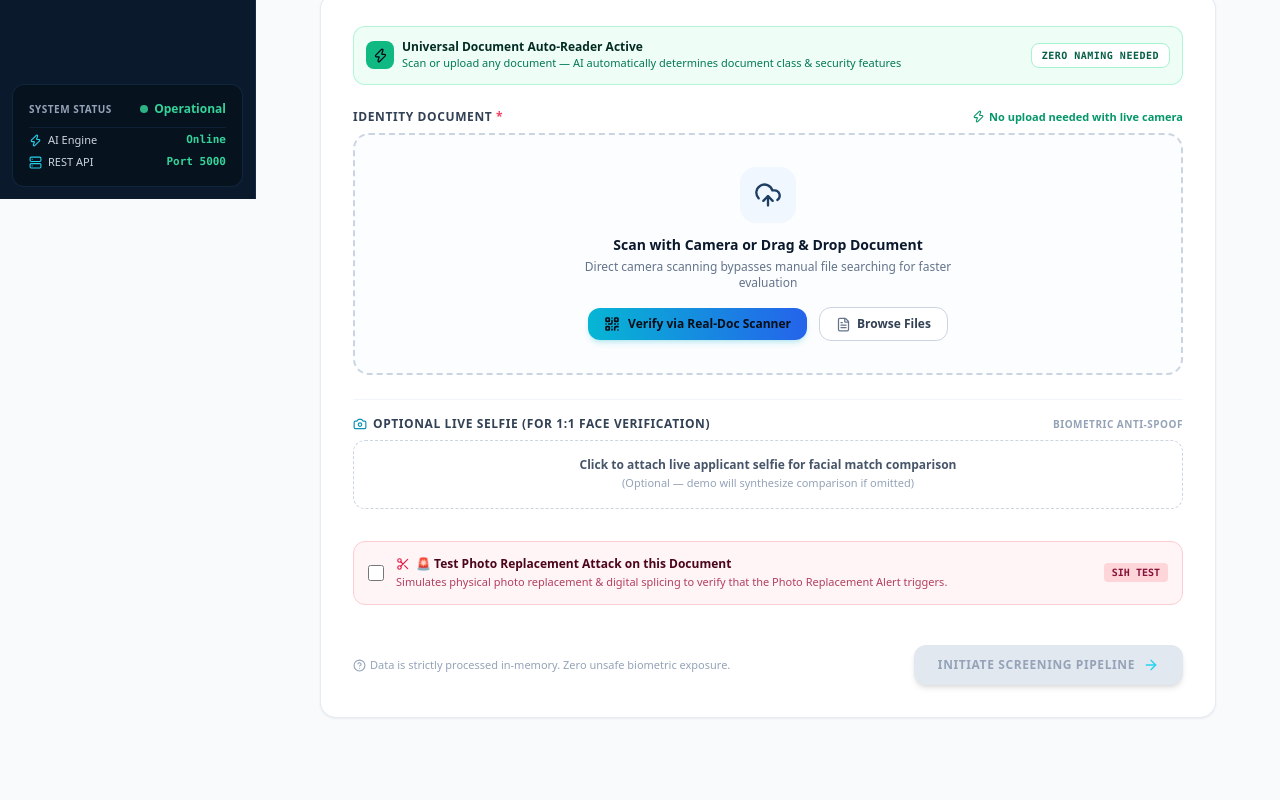
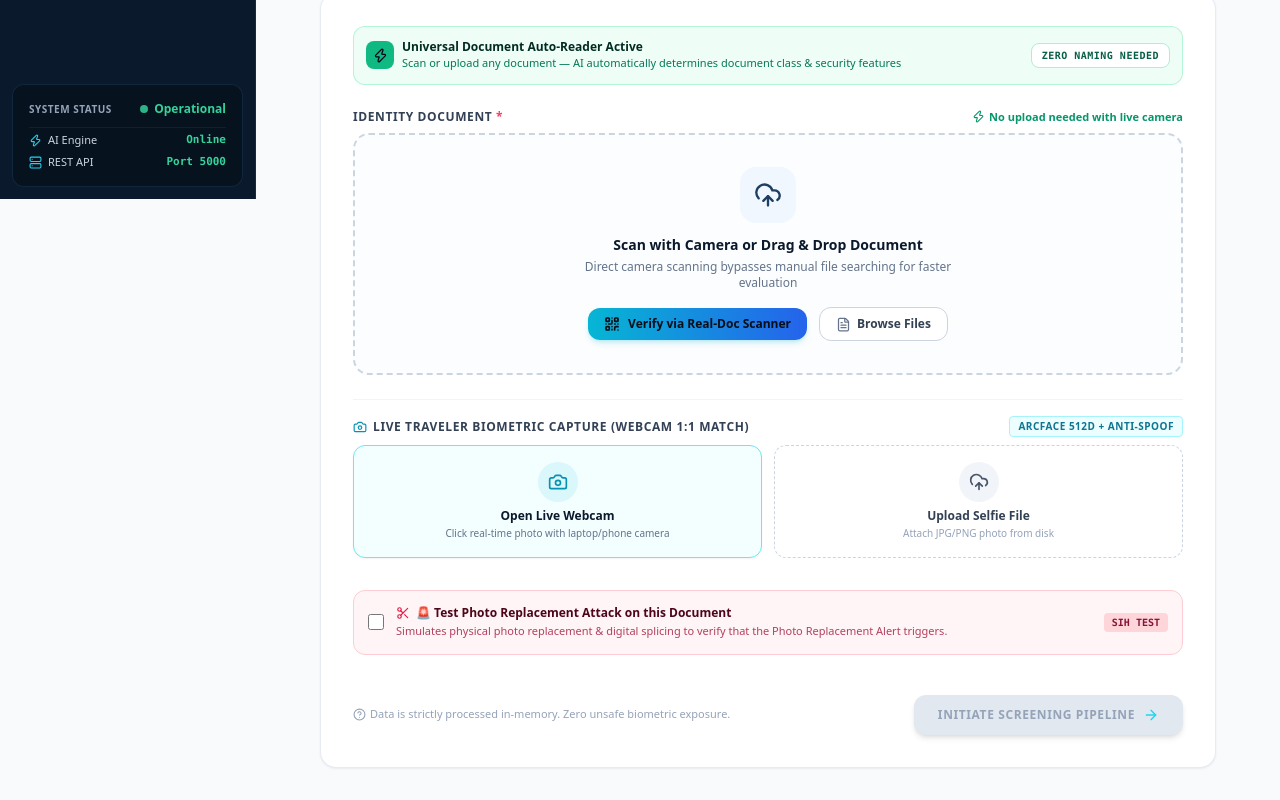
Before and after one commit to Ayush9833/AYESAR, a React (Vite) app in the folder frontend/: page /#/screenings/new in a window 1280 px wide. Shown: the part 601-1401 px from the top of the page. Before the commit the page ends 1351 px from the top, so only its background shows below. Built offline with nearby package versions, Linux system fonts and the light colour scheme; no server answers; what @zxing/library would draw is missing.

Commit message:
feat(screening): add interactive live webcam face capture module with oval guide

```diff
--- a/frontend/src/components/screening/UploadBox.jsx
+++ b/frontend/src/components/screening/UploadBox.jsx
@@ -31,6 +31,61 @@ export default function UploadBox({ onStartScreening, isLoading }) {
 
   const docInputRef = useRef(null);
   const selfieInputRef = useRef(null);
+
+  const [isCameraActive, setIsCameraActive] = useState(false);
+  const [cameraError, setCameraError] = useState(null);
+  const videoRef = useRef(null);
+  const streamRef = useRef(null);
+
+  const startCamera = async () => {
+    setCameraError(null);
+    try {
+      const stream = await navigator.mediaDevices.getUserMedia({
+        video: { width: { ideal: 640 }, height: { ideal: 480 }, facingMode: 'user' }
+      });
+      streamRef.current = stream;
+      setIsCameraActive(true);
+      setTimeout(() => {
+        if (videoRef.current) {
+          videoRef.current.srcObject = stream;
+          videoRef.current.play().catch(e => console.error('Play error:', e));
+        }
+      }, 100);
+    } catch (err) {
+      console.error('Camera access error:', err);
+      setCameraError('Unable to access webcam. Please grant camera permission or attach an image file.');
+    }
+  };
+
+  const capturePhoto = () => {
+    if (!videoRef.current) return;
+    const video = videoRef.current;
+    const canvas = document.createElement('canvas');
+    canvas.width = video.videoWidth || 640;
+    canvas.height = video.videoHeight || 480;
+    const ctx = canvas.getContext('2d');
+    // Mirror image for natural user selfie perspective
+    ctx.translate(canvas.width, 0);
+    ctx.scale(-1, 1);
+    ctx.drawImage(video, 0, 0, canvas.width, canvas.height);
+
+    canvas.toBlob((blob) => {
+      if (blob) {
+        const file = new File([blob], 'live_webcam_face.jpg', { type: 'image/jpeg' });
+        setSelfieFile(file);
+        setSelfiePreview(canvas.toDataURL('image/jpeg'));
+        stopCamera();
+      }
+    }, 'image/jpeg', 0.95);
+  };
+
+  const stopCamera = () => {
+    if (streamRef.current) {
+      streamRef.current.getTracks().forEach((track) => track.stop());
+      streamRef.current = null;
+    }
+    setIsCameraActive(false);
+  };
 
   const handleDocChange = (e) => {
     const file = e.target.files?.[0];
@@ -362,22 +417,78 @@ export default function UploadBox({ onStartScreening, isLoading }) {
           )}
         </div>
 
-        {/* Optional Live Selfie / Biometric Capture */}
+        {/* Live Traveler Biometric Webcam / Selfie Capture */}
         <div className="pt-4 border-t border-slate-100">
           <div className="flex items-center justify-between mb-2">
             <label className="text-xs font-bold uppercase tracking-wider text-slate-700 flex items-center gap-1.5">
               <Camera size={14} className="text-cyan-600" />
-              Optional Live Selfie (For 1:1 Face Verification)
+              Live Traveler Biometric Capture (Webcam 1:1 Match)
             </label>
-            <span className="text-[10px] text-slate-400 uppercase tracking-wider font-semibold">
-              Biometric Anti-Spoof
+            <span className="text-[10px] text-cyan-700 bg-cyan-50 border border-cyan-200 px-2 py-0.5 rounded uppercase tracking-wider font-bold">
+              ArcFace 512D + Anti-Spoof
             </span>
           </div>
 
-          {!selfieFile ? (
+          {isCameraActive ? (
+            <div className="relative rounded-2xl overflow-hidden bg-slate-950 border-2 border-cyan-500 shadow-xl flex flex-col items-center p-3">
+              <div className="relative w-full max-w-sm aspect-[4/3] rounded-xl overflow-hidden bg-black flex items-center justify-center">
+                <video
+                  ref={videoRef}
+                  autoPlay
+                  playsInline
+                  muted
+                  className="w-full h-full object-cover transform -scale-x-100"
+                />
+                {/* Face positioning oval guide */}
+                <div className="absolute inset-0 pointer-events-none flex items-center justify-center">
+                  <div className="w-40 h-52 rounded-[50%] border-2 border-dashed border-cyan-400/80 shadow-[0_0_20px_rgba(6,182,212,0.3)]"></div>
+                </div>
+                <div className="absolute top-2 left-2 bg-slate-900/80 text-cyan-300 text-[10px] font-mono px-2 py-0.5 rounded-full flex items-center gap-1.5 backdrop-blur-sm">
+                  <span className="w-2 h-2 rounded-full bg-emerald-400 animate-ping"></span>
+                  <span>LIVE CAMERA STREAM ACTIVE</span>
+                </div>
+              </div>
+
+              <div className="flex items-center gap-3 mt-3 w-full max-w-sm justify-center">
+                <button
+                  type="button"
+                  onClick={capturePhoto}
+                  className="flex-1 py-2.5 px-4 bg-emerald-600 hover:bg-emerald-500 text-white font-bold text-xs rounded-xl shadow-lg shadow-emerald-600/30 flex items-center justify-center gap-2 transition-all cursor-pointer active:scale-95"
+                >
+                  <Camera size={16} />
+                  <span>Capture Live Photo</span>
+                </button>
+                <button
+                  type="button"
+                  onClick={stopCamera}
+                  className="py-2.5 px-4 bg-slate-800 hover:bg-slate-700 text-slate-300 font-bold text-xs rounded-xl transition-all cursor-pointer"
+                >
+                  Cancel
+                </button>
+              </div>
+            </div>
+          ) : !selfieFile ? (
+            <div>
+              <div className="grid grid-cols-1 sm:grid-cols-2 gap-3">
+                <button
+                  type="button"
+                  onClick={startCamera}
+                  className="p-4 rounded-xl border border-cyan-300 bg-cyan-50/60 hover:bg-cyan-50 hover:border-cyan-500 flex flex-col items-center text-center cursor-pointer transition-all group shadow-sm"
+                >
+                  <div className="w-10 h-10 rounded-full bg-cyan-500/10 text-cyan-600 flex items-center justify-center mb-1.5 group-hover:scale-110 transition-transform">
+                    <Camera size={20} />
+                  </div>
+                  <span className="text-xs font-bold text-brand-900">
+                    Open Live Webcam
+                  </span>
+                  <span className="text-[10px] text-slate-500 mt-0.5">
+                    Click real-time photo with laptop/phone camera
+                  </span>
+                </button>
+
                 <div
                   onClick={() => selfieInputRef.current?.click()}
-              className="p-4 rounded-xl border border-dashed border-slate-300 hover:border-cyan-500 hover:bg-cyan-50/30 text-center cursor-pointer transition-all"
+                  className="p-4 rounded-xl border border-dashed border-slate-300 hover:border-slate-400 hover:bg-slate-50 flex flex-col items-center text-center cursor-pointer transition-all group"
                 >
                   <input
                     ref={selfieInputRef}
@@ -386,36 +497,51 @@ export default function UploadBox({ onStartScreening, isLoading }) {
                     onChange={handleSelfieChange}
                     className="hidden"
                   />
-              <p className="text-xs font-semibold text-slate-600">
-                Click to attach live applicant selfie for facial match comparison
+                  <div className="w-10 h-10 rounded-full bg-slate-100 text-slate-600 flex items-center justify-center mb-1.5 group-hover:scale-110 transition-transform">
+                    <UploadCloud size={20} />
+                  </div>
+                  <span className="text-xs font-bold text-slate-700">
+                    Upload Selfie File
+                  </span>
+                  <span className="text-[10px] text-slate-400 mt-0.5">
+                    Attach JPG/PNG photo from disk
+                  </span>
+                </div>
+              </div>
+              {cameraError && (
+                <p className="text-[11px] text-rose-600 mt-2 font-semibold flex items-center gap-1">
+                  <AlertCircle size={13} />
+                  {cameraError}
                 </p>
-              <p className="text-[11px] text-slate-400 mt-0.5">
-                (Optional — demo will synthesize comparison if omitted)
-              </p>
+              )}
             </div>
           ) : (
-            <div className="p-3 rounded-xl border border-slate-200 bg-slate-50 flex items-center justify-between">
+            <div className="p-3.5 rounded-xl border border-emerald-300 bg-emerald-50/70 flex items-center justify-between">
               <div className="flex items-center gap-3">
                 {selfiePreview && (
                   <img
                     src={selfiePreview}
                     alt="Selfie preview"
-                    className="w-10 h-10 object-cover rounded-full border border-slate-300"
+                    className="w-12 h-12 object-cover rounded-full border-2 border-emerald-500 shadow-sm"
                   />
                 )}
                 <div>
-                  <p className="text-xs font-bold text-slate-800">{selfieFile.name}</p>
-                  <p className="text-[10px] text-slate-500 font-mono">
-                    {(selfieFile.size / 1024).toFixed(1)} KB
+                  <div className="flex items-center gap-1.5">
+                    <CheckCircle2 size={14} className="text-emerald-600" />
+                    <p className="text-xs font-extrabold text-emerald-950">Live Photo Ready for ArcFace Matching</p>
+                  </div>
+                  <p className="text-[10px] text-emerald-800 font-mono mt-0.5">
+                    {selfieFile.name} • {(selfieFile.size / 1024).toFixed(1)} KB
                   </p>
                 </div>
               </div>
               <button
                 type="button"
                 onClick={clearSelfie}
-                className="p-1 text-slate-400 hover:text-rose-600 hover:bg-rose-50 rounded cursor-pointer"
+                className="p-1.5 text-slate-400 hover:text-rose-600 hover:bg-rose-50 rounded-lg cursor-pointer transition-colors"
+                title="Remove photo"
               >
-                <X size={16} />
+                <X size={18} />
               </button>
             </div>
           )}
```
Lines whose indentation alone changed are shown as unchanged.
